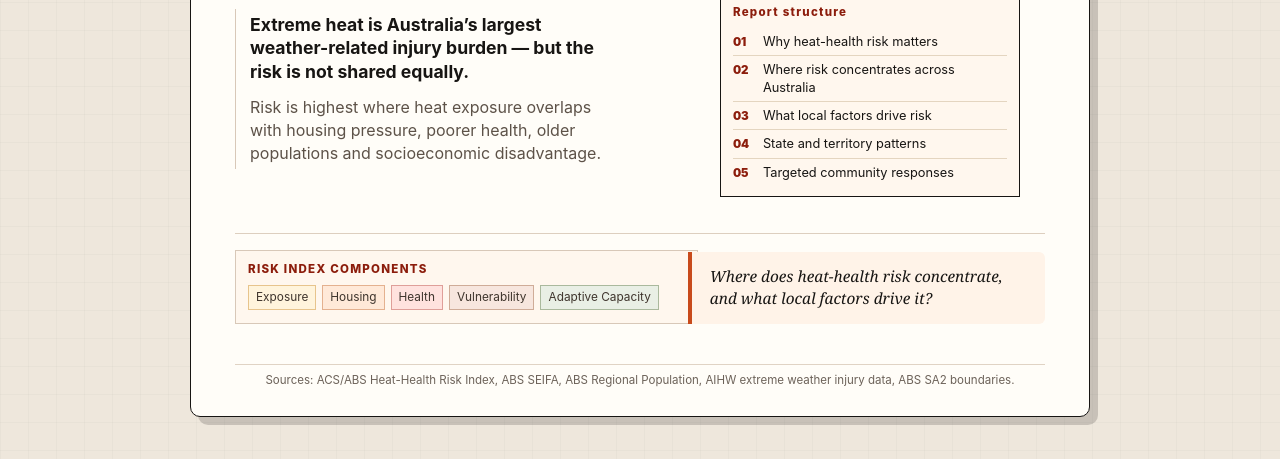
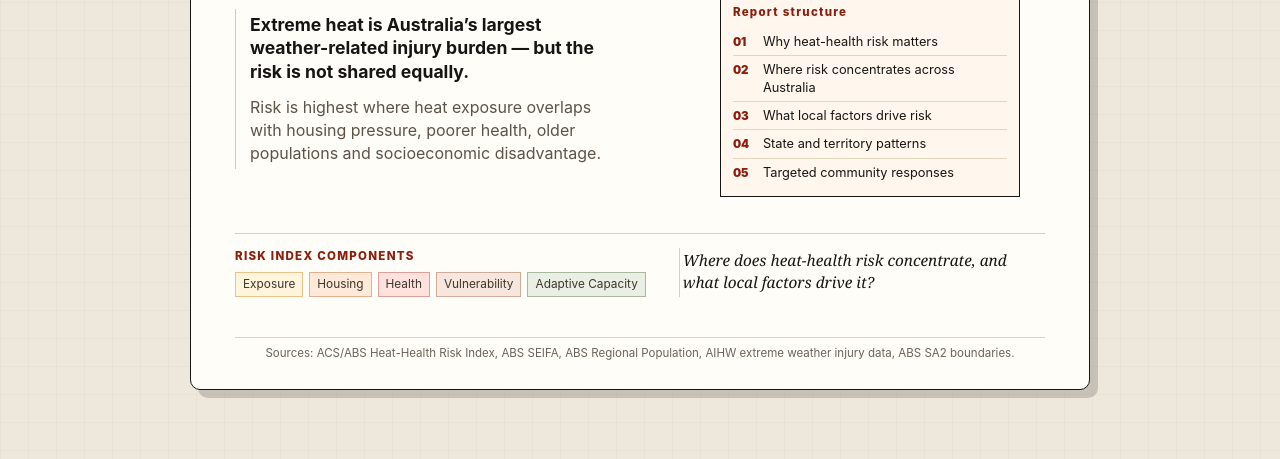
Before and after one commit to ViphouYim/FIT2179_A2_33459711, a plain HTML site: page index.html in a window 1280 px wide. Shown: the part 306-765 px from the top of the page. Drawn offline with Linux system fonts and the light colour scheme; a script that the page names is missing.

Commit message:
style: hero-full-row — flat layout, divider line, no nested box

```diff
--- a/css/styles.css
+++ b/css/styles.css
@@ -159,12 +159,9 @@ p { line-height: 1.45; }
   color: #3f2e1f;
 }
 .hero-mini {
-  margin-top: 2px;
-  padding: 10px 12px;
-  border: 1px solid #d8c8b8;
-  background: #fff7ee;
+  padding: 0 16px 0 0;
+  border-right: 1px solid #ddcfbf;
   width: 100%;
-  max-width: 100%;
 }
 .mini-kicker {
   margin: 0;
@@ -263,9 +260,10 @@ p { line-height: 1.45; }
   grid-column: 1 / -1;
   display: grid;
   grid-template-columns: 1fr 1fr;
-  gap: 16px;
+  gap: 0;
   padding-top: 14px;
   border-top: 1px solid #ddcfbf;
+  align-items: center;
 }
 a.hero-section-item {
   text-decoration: none;
@@ -1507,11 +1505,7 @@ a.hero-section-item:hover > span:last-child {
 
 /* ── Hero story question callout ── */
 .hero-question {
-  margin-top: 4px;
-  padding: 14px 18px;
-  background: #fff3e8;
-  border-left: 4px solid var(--accent);
-  border-radius: 0 6px 6px 0;
+  padding: 0 0 0 20px;
 }
 .hero-question p {
   margin: 0;
```
